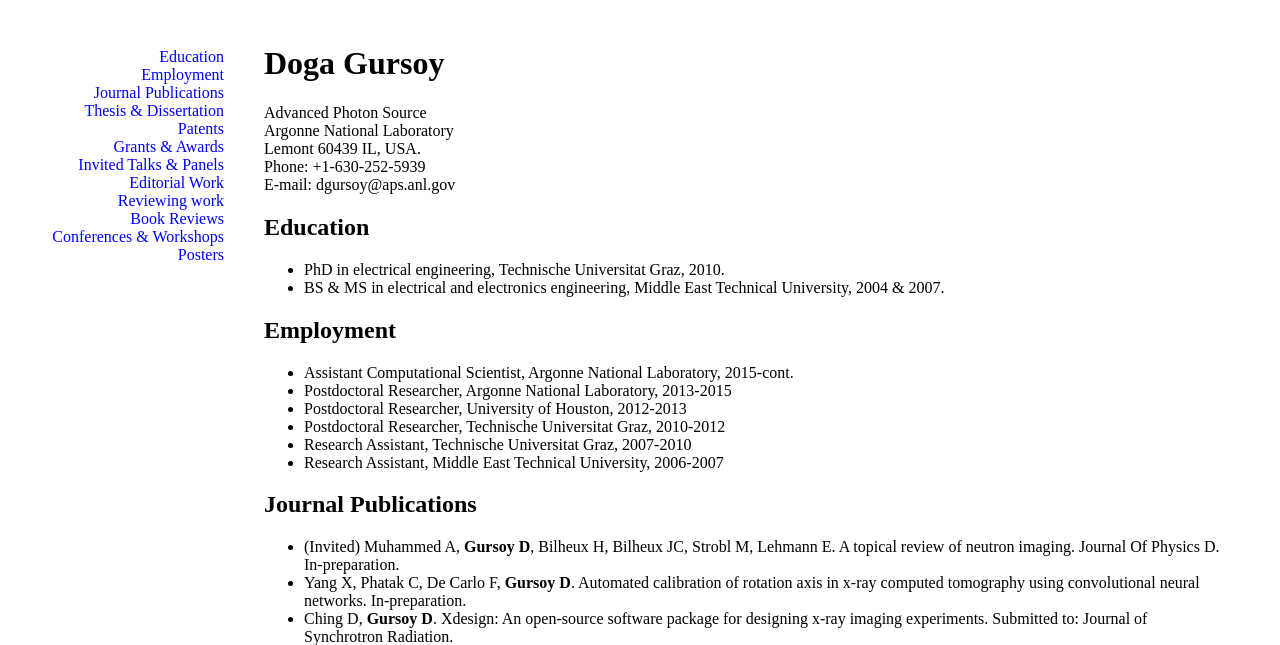
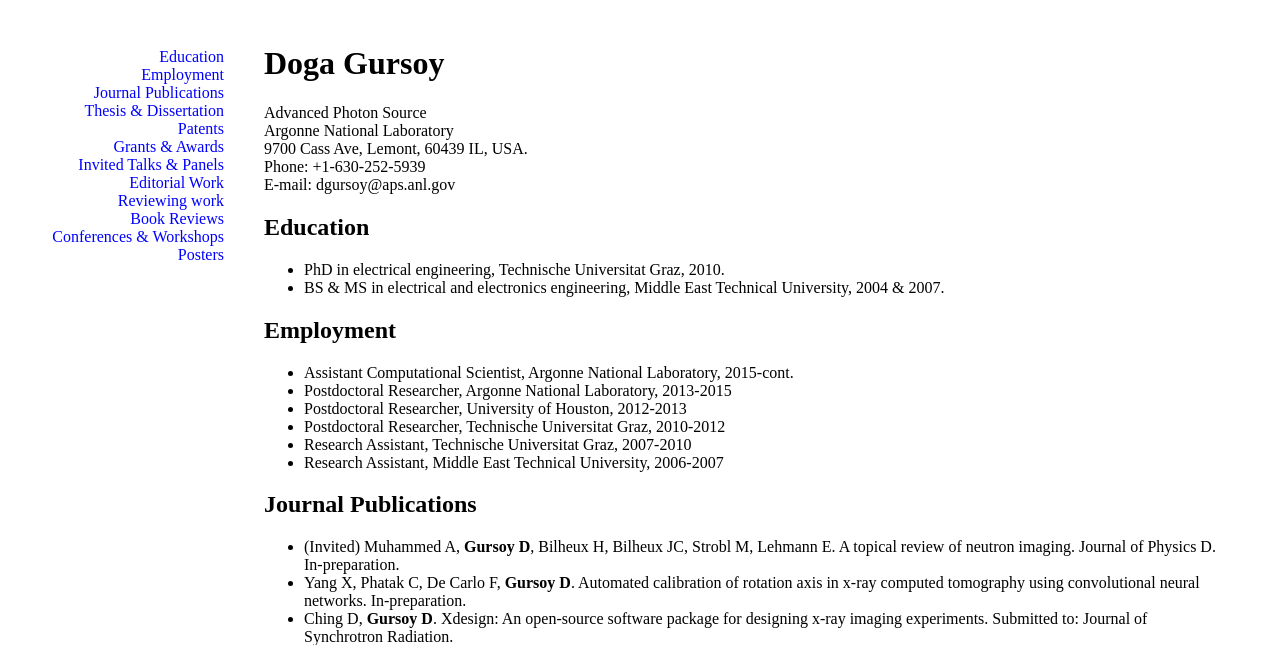
Before and after one commit to dgursoy/dgursoy, a Jekyll site: the page index.html, which Jekyll copies as it is, in a window 1280 px wide and 900 px high. Shown: the top 645 px of the window. Built offline with Jekyll 4.4.1, drawn with Linux system fonts in a browser that asks for light colours.

Commit message:
Update index.html

```diff
--- a/index.html
+++ b/index.html
@@ -51,7 +51,7 @@
 
 <p>Advanced Photon Source<br>
 Argonne National Laboratory<br>
-Lemont 60439 IL, USA.<br>
+9700 Cass Ave, Lemont, 60439 IL, USA.<br>
 Phone: +1-630-252-5939<br>
 E-mail: dgursoy@aps.anl.gov</p>
 
@@ -73,7 +73,7 @@
 
 <h2><a name="Publications">Journal Publications</a></h2>
 <ul>
-  <li>(Invited) Muhammed A, <b>Gursoy D</b>, Bilheux H, Bilheux JC, Strobl M, Lehmann E. A topical review of neutron imaging. Journal Of Physics D. In-preparation.</li>
+  <li>(Invited) Muhammed A, <b>Gursoy D</b>, Bilheux H, Bilheux JC, Strobl M, Lehmann E. A topical review of neutron imaging. Journal of Physics D. In-preparation.</li>
   <li>Yang X, Phatak C, De Carlo F, <b>Gursoy D</b>. Automated calibration of rotation axis in x-ray computed tomography using convolutional neural networks. In-preparation.</li>
   <li>Ching D, <b>Gursoy D</b>. Xdesign: An open-source software package for designing x-ray imaging experiments. Submitted to: Journal of Synchrotron Radiation.</li>
   <li>Bicer T, <b>Gursoy D</b>, De Andrade V, Kettimuthu R, Scullin W, De Carlo F, Foster I. Trace: A high-throughput tomographic reconstruction engine for large-scale datasets. Submitted to: Advanced Structural and Chemical Imaging.</li>
```
